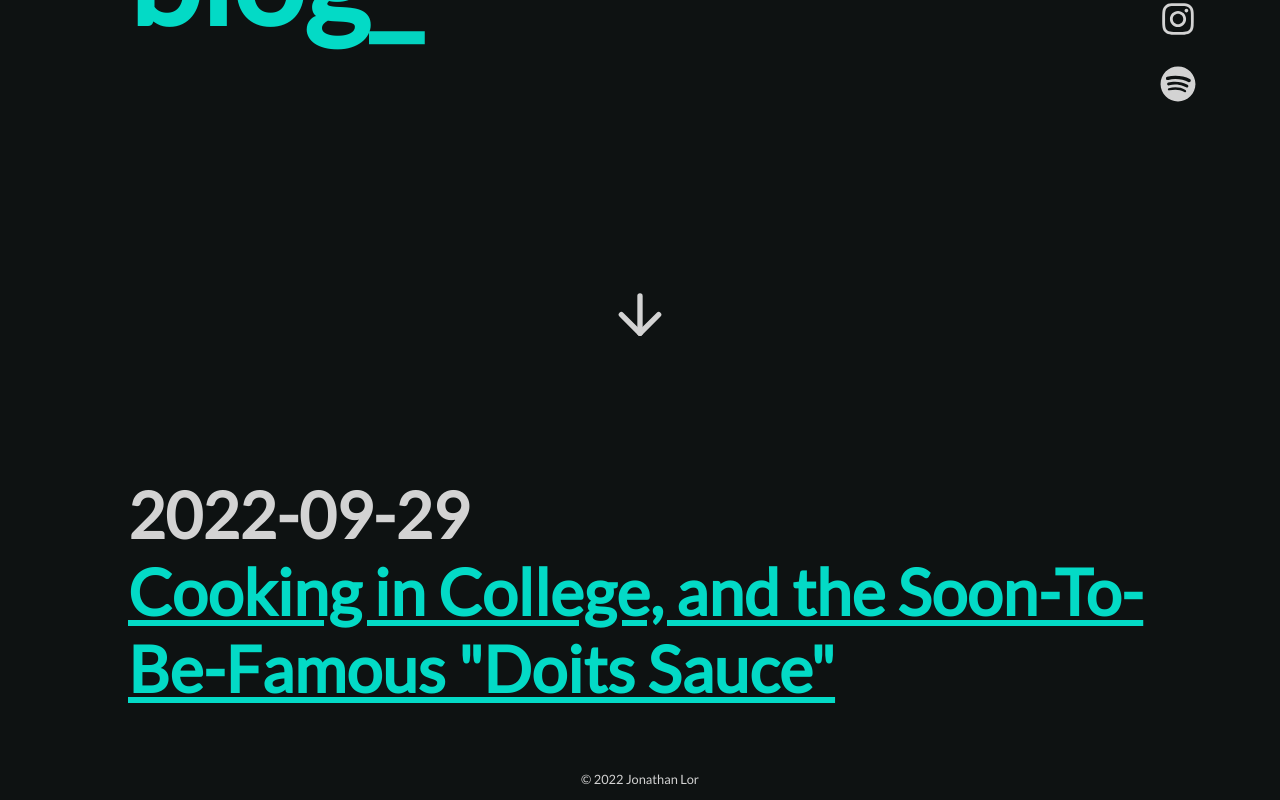
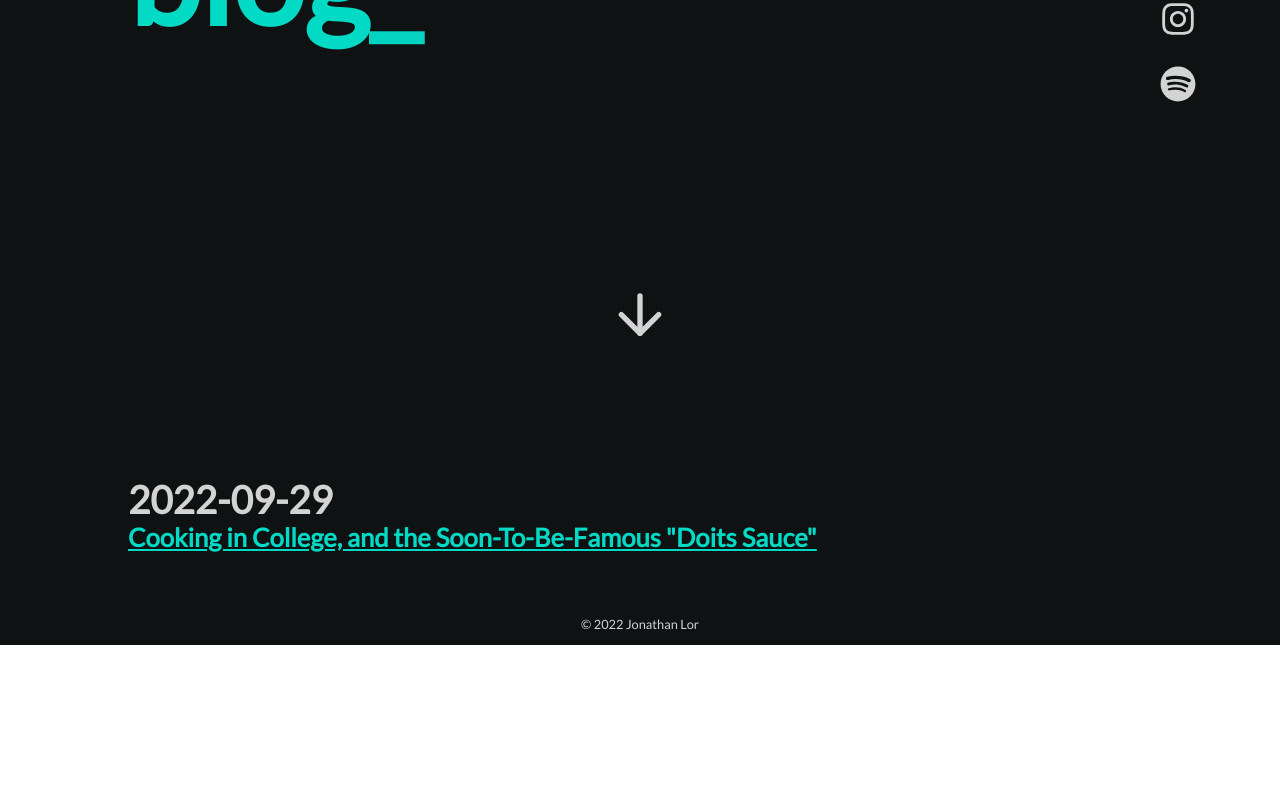
Before and after one commit to jonathan-lor/personal-website, a React (Create React App) app: page /BlogHome in a window 1280 px wide. Shown: the part 424-1224 px from the top of the page. After the commit the page ends 1069 px from the top, so only its background shows below. Built offline with nearby package versions, Linux system fonts and the light colour scheme.

Commit message:
updated resume and fixed formatting

```diff
--- a/src/components/Blog/BlogHome.css
+++ b/src/components/Blog/BlogHome.css
@@ -4,11 +4,22 @@
 
 .postLink {
     color: #03dAC6;
-    font-size: 5vw;
+    font-size: 2vw;
 }
 
 .postHeaderText {
     color: #d3d3d3;
     font-weight: bold;
-    font-size: 5vw;
+    font-size: 3vw;
 }
+
+@media only screen and (max-width: 500px) {
+    .postLink {
+        font-size: 4vw;
+    }
+    .postHeaderText {
+        color: #d3d3d3;
+        font-weight: bold;
+        font-size: 5vw;
+    }
+  }
--- a/src/components/Navbar/index.js
+++ b/src/components/Navbar/index.js
@@ -24,7 +24,7 @@ const Navbar = ({ toggle }) => {
                             <NavLinks to="/BlogHome">my blog_</NavLinks>
                         </NavItem>
                         <NavItem>
-                            <ResumeLink><a class="resumeNavLink" href="https://drive.google.com/file/d/1soPRSoyiwzHDCEeytMSqe1-MyTUYGTsI/view?usp=sharing">my resume_</a></ResumeLink>
+                            <ResumeLink><a class="resumeNavLink" href="https://drive.google.com/file/d/11px12mfy_C_3rzhhjqT4UpfvUgCnaum9/view?usp=sharing">my resume_</a></ResumeLink>
                         </NavItem>
                     </NavMenu>
                 </NavbarContainer>
--- a/src/components/Sidebar/index.js
+++ b/src/components/Sidebar/index.js
@@ -13,7 +13,7 @@ const Sidebar = ({ isOpen, toggle }) => {
                     <SidebarRoute to="/">home_</SidebarRoute>
                     <SidebarRoute to="/Projects">my projects_</SidebarRoute>
                     <SidebarRoute to="/BlogHome">my blog_</SidebarRoute>
-                    <SidebarRouteResume ><a class="resumeNavLink" href="https://drive.google.com/file/d/1soPRSoyiwzHDCEeytMSqe1-MyTUYGTsI/view?usp=sharing">my resume_</a></SidebarRouteResume>
+                    <SidebarRouteResume ><a class="resumeNavLink" href="https://drive.google.com/file/d/11px12mfy_C_3rzhhjqT4UpfvUgCnaum9/view?usp=sharing">my resume_</a></SidebarRouteResume>
                     <SidebarSocials>
                         <a href="https://www.linkedin.com/in/jonathanlor/">
                             <FaLinkedinIn class="socialLinks1" size={24} />
```
